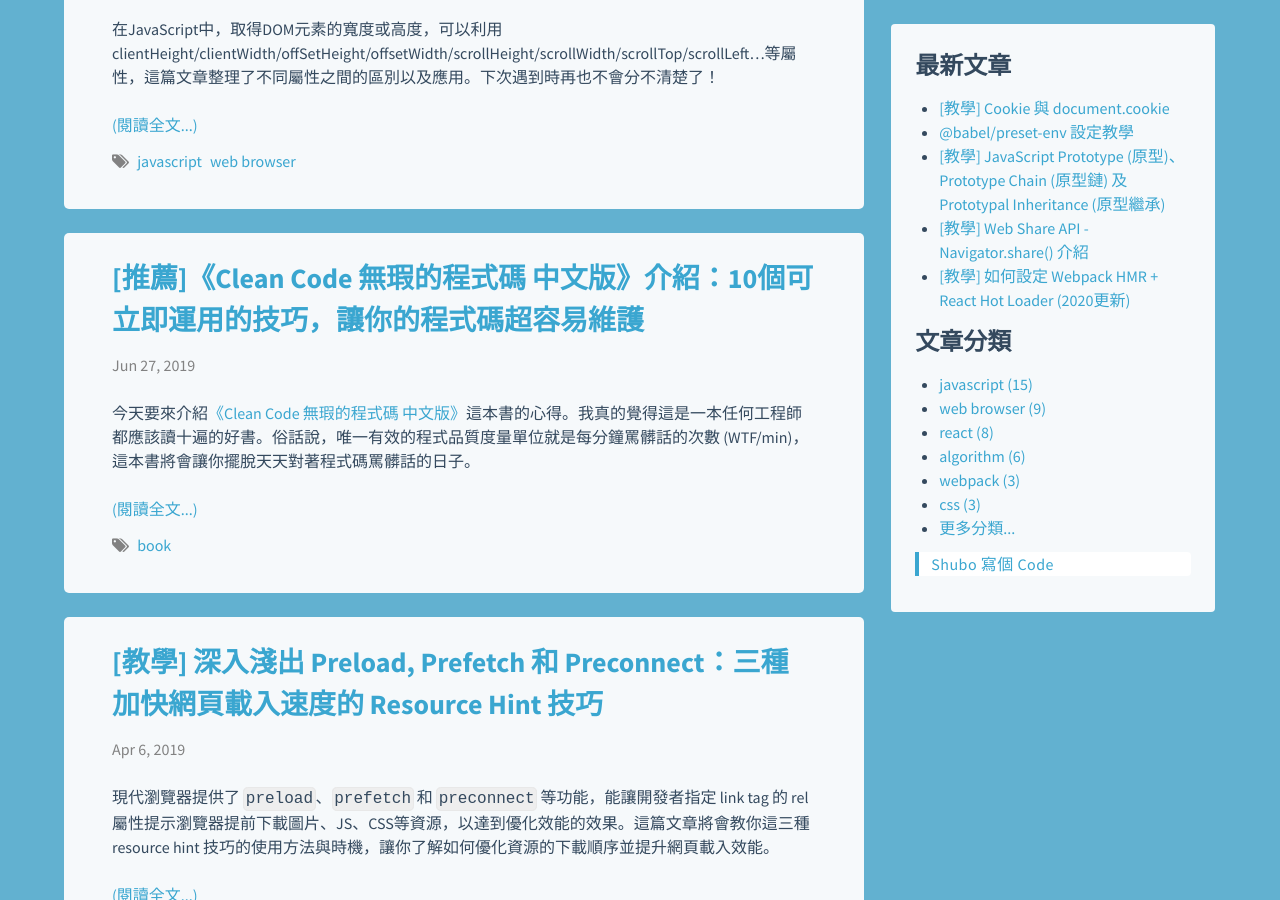
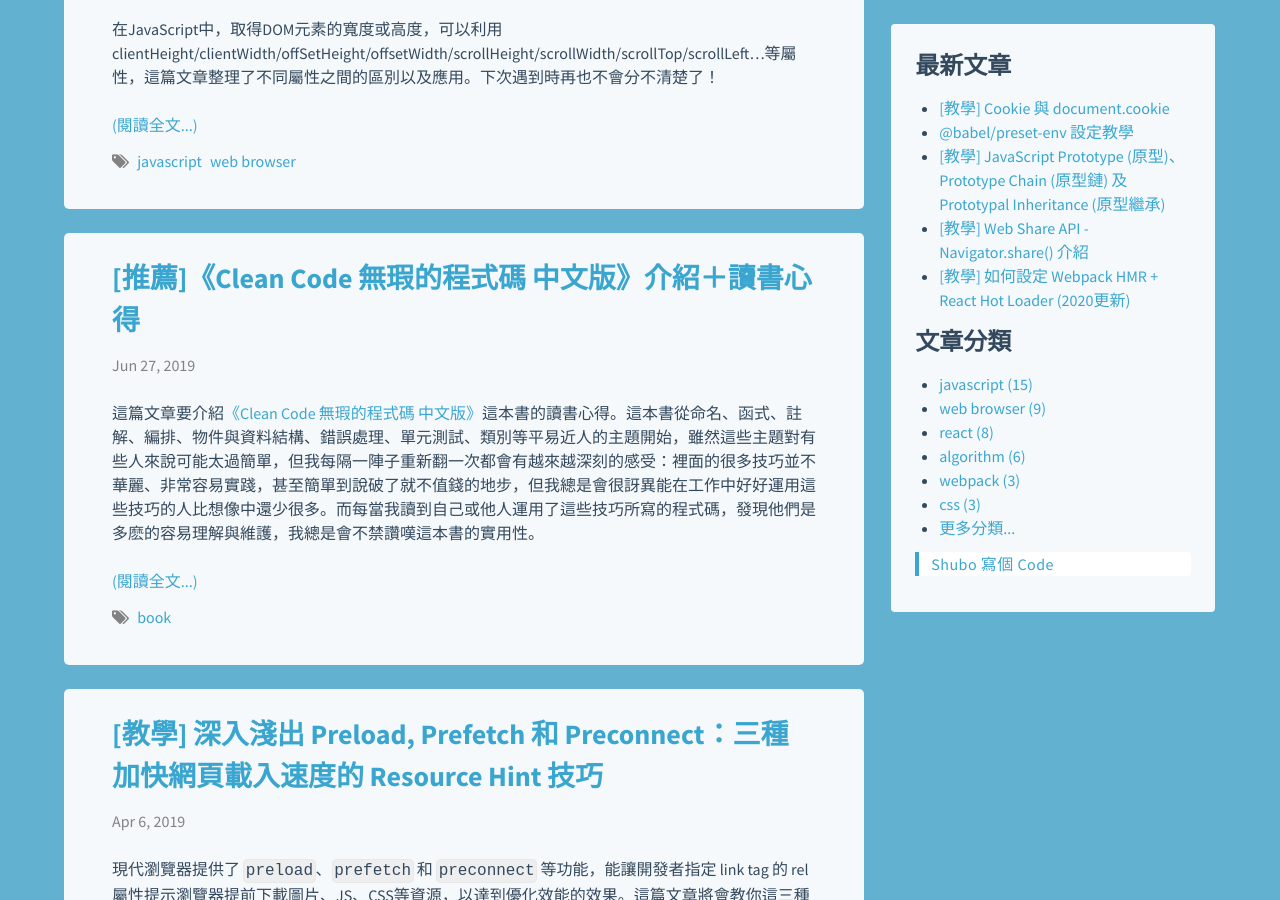
Before and after one commit to shuboc/shuboc.github.io, a Jekyll site: the page built from index.html, in a window 1280 px wide and 900 px high, scrolled down 2883 px. Built offline with Jekyll 4.4.1, drawn with Linux system fonts in a browser that asks for light colours; nearby versions of some CDN libraries; library files that are not in the unit come from our copies; the list of posts is cut into pages by our own code.

Commit message:
Update title/desc of clean code

```diff
--- a/_posts/2019-06-27-clean-code.md
+++ b/_posts/2019-06-27-clean-code.md
@@ -1,11 +1,11 @@
 ---
-title: "[推薦]《Clean Code 無瑕的程式碼 中文版》介紹：10個可立即運用的技巧，讓你的程式碼超容易維護"
+title: "[推薦]《Clean Code 無瑕的程式碼 中文版》介紹＋讀書心得"
 tags: ["book"]
 ---
 
-今天要來介紹[《Clean Code 無瑕的程式碼 中文版》](https://www.books.com.tw/exep/assp.php/shubo/products/0010579897?utm_source=shubo&utm_medium=ap-books&utm_content=recommend&utm_campaign=ap-201906)這本書的心得。我真的覺得這是一本任何工程師都應該讀十遍的好書。俗話說，唯一有效的程式品質度量單位就是每分鐘罵髒話的次數 (WTF/min)，這本書將會讓你擺脫天天對著程式碼罵髒話的日子。
+這篇文章要介紹[《Clean Code 無瑕的程式碼 中文版》](https://www.books.com.tw/exep/assp.php/shubo/products/0010579897?utm_source=shubo&utm_medium=ap-books&utm_content=recommend&utm_campaign=ap-201906)這本書的讀書心得。這本書從命名、函式、註解、編排、物件與資料結構、錯誤處理、單元測試、類別等平易近人的主題開始，雖然這些主題對有些人來說可能太過簡單，但我每隔一陣子重新翻一次都會有越來越深刻的感受：裡面的很多技巧並不華麗、非常容易實踐，甚至簡單到說破了就不值錢的地步，但我總是會很訝異能在工作中好好運用這些技巧的人比想像中還少很多。而每當我讀到自己或他人運用了這些技巧所寫的程式碼，發現他們是多麽的容易理解與維護，我總是會不禁讚嘆這本書的實用性。
 
-看了這本書，你將會學到如何寫出高品質程式碼。花更少的時間維護程式碼，更容易加新功能，早點下班！真心推薦所有工程師朋友都應該要有一本放在案頭隨時參考！
+我真的覺得這是一本任何工程師都應該讀十遍的好書。俗話說，唯一有效的程式品質度量單位就是每分鐘罵髒話的次數 (WTF/min)，這本書將會讓你擺脫天天對著程式碼罵髒話的日子。看了這本書，你將會學到如何寫出高品質程式碼。花更少的時間維護程式碼，更容易加新功能，早點下班！真心推薦所有工程師朋友都應該要有一本放在案頭隨時參考！
 
 [![Clean Code](https://im2.book.com.tw/image/getImage?i=https://www.books.com.tw/img/001/057/98/0010579897.jpg&v=513f2000&w=348&h=348)](https://www.books.com.tw/exep/assp.php/shubo/products/0010579897?utm_source=shubo&utm_medium=ap-books&utm_content=recommend&utm_campaign=ap-201906)
 
@@ -92,12 +92,10 @@ tags: ["book"]
 
 就我自己工作遇到的經驗，書中很多建議很容易就能運用，並不需要學會很厲害的Design Pattern就可以寫出乾淨好維護的程式碼。
 
-你可能會想：就算我code寫的很乾淨，其他人寫得很糟，那我不是白寫了？
-
-但其實下一個看到這段爛程式碼的人，最有可能就是你自己！
+你可能會想：就算我code寫的很乾淨，其他人寫得很糟，那我不是白寫了？但其實下一個看到這段爛程式碼的人，最有可能就是你自己！
 
 為了不要讓現在的自己成為未來的自己的絆腳石，我還是非常推薦入手一本[《Clean Code 無瑕的程式碼 中文版》](https://www.books.com.tw/exep/assp.php/shubo/products/0010579897?utm_source=shubo&utm_medium=ap-books&utm_content=recommend&utm_campaign=ap-201906)的。
 
-[馬上買，讓你不再一邊寫code一邊罵WTF](https://www.books.com.tw/exep/assp.php/shubo/products/0010579897?utm_source=shubo&utm_medium=ap-books&utm_content=recommend&utm_campaign=ap-201906)
+[購書連結](https://www.books.com.tw/exep/assp.php/shubo/products/0010579897?utm_source=shubo&utm_medium=ap-books&utm_content=recommend&utm_campaign=ap-201906)
 
 [![Clean Code](https://im2.book.com.tw/image/getImage?i=https://www.books.com.tw/img/001/057/98/0010579897.jpg&v=513f2000&w=348&h=348)](https://www.books.com.tw/exep/assp.php/shubo/products/0010579897?utm_source=shubo&utm_medium=ap-books&utm_content=recommend&utm_campaign=ap-201906)
```
